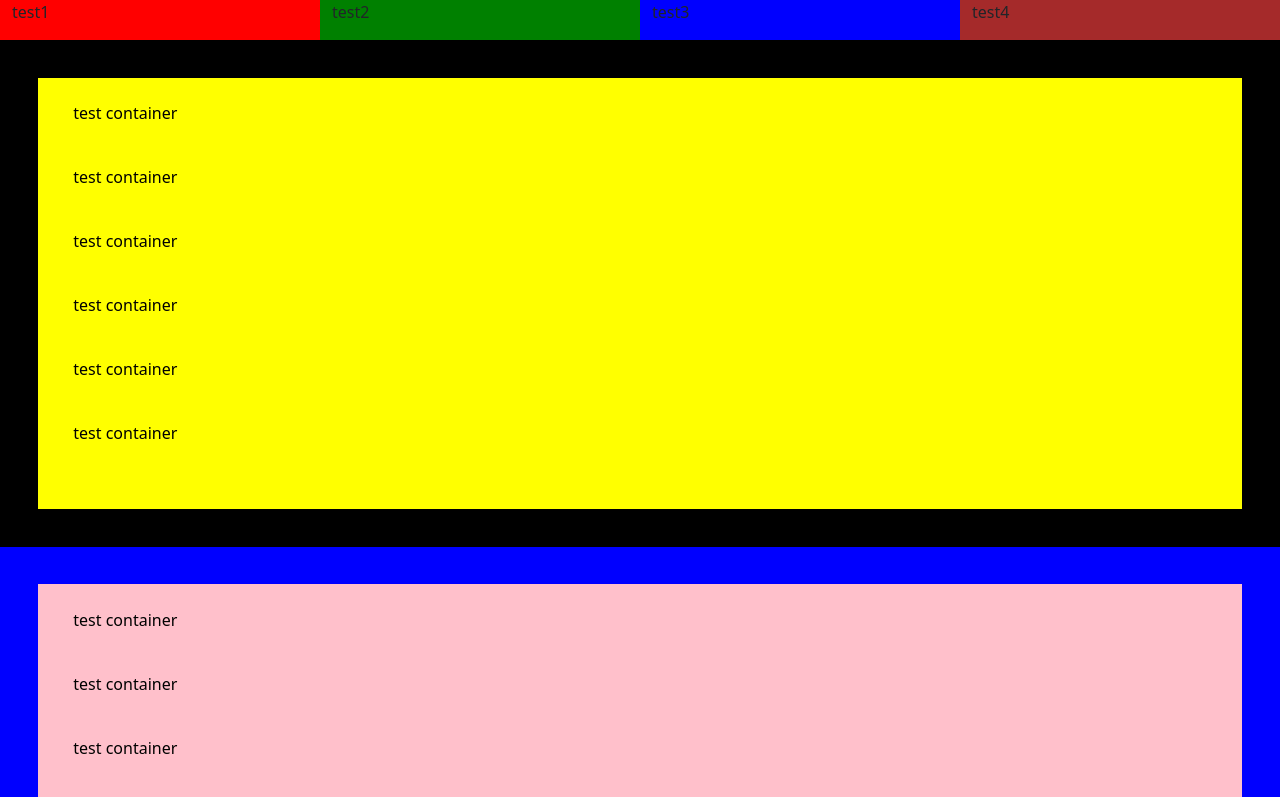
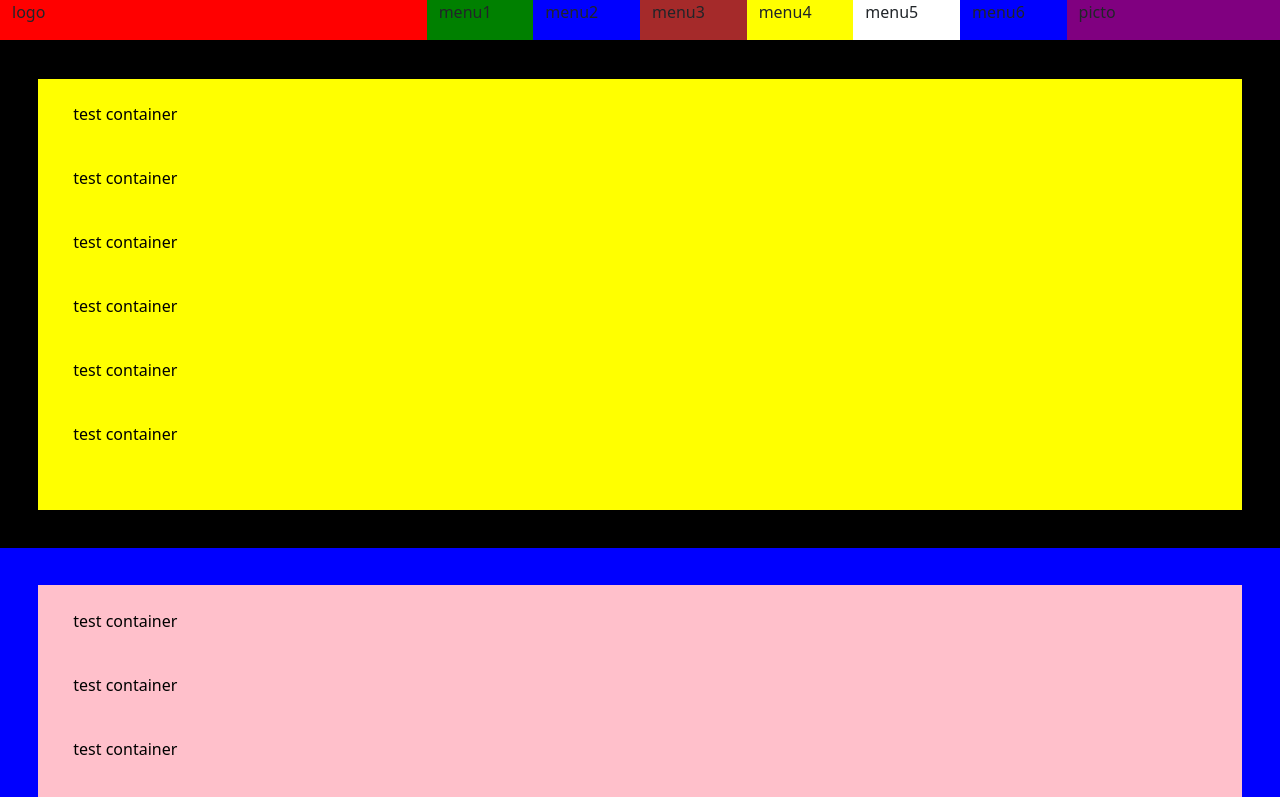
Before and after one commit to 4ZSan/petsitter, a plain HTML site: page index.html in a window 1280 px wide. Shown: the top 797 px of the page. Drawn offline with nearby package versions, Linux system fonts and the light colour scheme.

Commit message:
ajout du squelette de la nav

```diff
--- a/index.html
+++ b/index.html
@@ -15,23 +15,42 @@
     <div class="container-fluid">
 
       <!-- Navigation -->
-      <div class="row sticky-top">
-        <div class="col-lg-3 test1">
-          <p>test1</p>
-
+      <div class="row navigation_box sticky-top navbar-collapse">
+        <div class="col-lg-4 test1">
+          <p>logo</p>
         </div>
-        <div class="col-lg-3 test2">
-          <p>test2</p>
+        <div class="col-lg-1 test2">
+          <p>menu1</p>
         </div>
-        <div class="col-lg-3 test3">
-          <p>test3</p>
+        <div class="col-lg-1 test3">
+          <p>menu2</p>
         </div>
-        <div class="col-lg-3 test4">
-          <p>test4</p>
+        <div class="col-lg-1 test4">
+          <p>menu3</p>
+        </div>
+        <div class="col-lg-1 test5">
+          <p>menu4</p>
+        </div>
+        <div class="col-lg-1 test6">
+          <p>menu5</p>
+        </div>
+        <div class="col-lg-1 test3">
+          <p>menu6</p>
+        </div>
+        <div class="col-lg-2 test7">
+          <p>picto</p>
         </div>
       </div>
 
       <!-- Page Header -->
+
+      <div class = "row">
+        <div class = "col-lg-12">
+
+        </div>
+      </div>
+
+      <!-- Page Content -->
 
       <div class="row testcontainer">
         <div class="col-lg-12">
--- a/style.css
+++ b/style.css
@@ -1,22 +1,6 @@
-.test1{
-  background-color: red;
-}
-
-.test2{
-  background-color: green;
-}
-
-.test3{
-  background-color: blue;
-}
-
-.test4{
-  background-color: brown;
-}
-
-.test5{
-  background-color: yellow;
-}
+/***************************************************************/
+/*********************Global Settings***************************/
+/***************************************************************/
 
 .testcontainer{
   background-color: black;
@@ -51,3 +35,43 @@
   background-color: pink;
   padding: 2%;
 }
+
+/***************************************************************/
+/*********************Nav Settings***************************/
+/***************************************************************/
+
+.navigation_box{
+  border-bottom : 1px black solid;
+}
+
+.test1{
+  background-color: red;
+}
+
+.test2{
+  background-color: green;
+}
+
+.test3{
+  background-color: blue;
+}
+
+.test4{
+  background-color: brown;
+}
+
+.test5{
+  background-color: yellow;
+}
+
+.test6{
+  background-color: white;
+}
+
+.test7{
+  background-color: purple;
+}
+
+.test8{
+  background-color: pink;
+}
```
